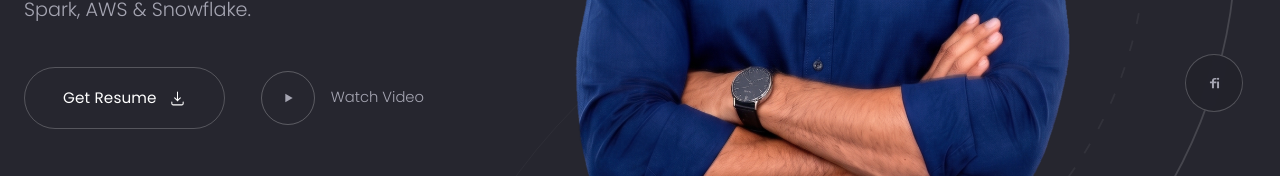
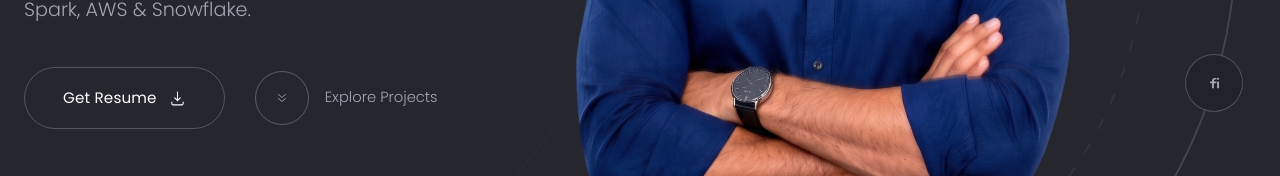
Before and after one commit to Arvind19999/data_portfolio, a React (Vite) app: page / in a window 1280 px wide. Shown: the part 622-798 px from the top of the page. Built offline with nearby package versions, Linux system fonts and the light colour scheme.

Commit message:
feature:- video replace with projects

```diff
--- a/src/components/Hero.jsx
+++ b/src/components/Hero.jsx
@@ -1,9 +1,7 @@
-import { useState } from 'react';
 import { Link } from 'react-router-dom';
 import { profile, socials } from '../data/site';
-import { Download, Play } from './Icons';
+import { Download, DoubleChevron } from './Icons';
 import { socialIcon } from './socialIcon';
-import VideoModal from './VideoModal';
 
 /**
  * Where each social link sits on the arc, in degrees (0° = due right, up = -).
@@ -12,8 +10,6 @@ import VideoModal from './VideoModal';
 const ORBIT_ANGLES = [-34, -17, 0, 17, 34];
 
 export default function Hero() {
-  const [video, setVideo] = useState(false);
-
   return (
     <section className="hero">
       <div className="arcs" />
@@ -48,12 +44,12 @@ export default function Hero() {
                 <Download className="btn__icon" />
               </a>
 
-              <button type="button" className="play" onClick={() => setVideo(true)}>
+              <a href="#projects" className="play">
                 <span className="play__ring">
-                  <Play />
+                  <DoubleChevron style={{ transform: 'rotate(90deg)' }} />
                 </span>
-                <span>Watch Video</span>
-              </button>
+                <span>Explore Projects</span>
+              </a>
             </div>
           </div>
 
@@ -112,8 +108,6 @@ export default function Hero() {
       <Link to="/about" className="hero__scroll">
         Scroll
       </Link>
-
-      {video && <VideoModal url={profile.videoUrl} onClose={() => setVideo(false)} />}
     </section>
   );
 }
--- a/src/pages/Home.jsx
+++ b/src/pages/Home.jsx
@@ -77,7 +77,7 @@ export default function Home() {
       </section>
 
       {/* Projects ------------------------------------------------------- */}
-      <section className="section section--alt">
+      <section id="projects" className="section section--alt">
         <div className="arcs" />
         <div className="container">
           <SectionHead
```
